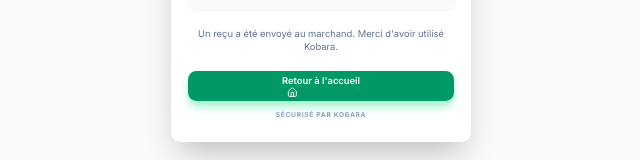
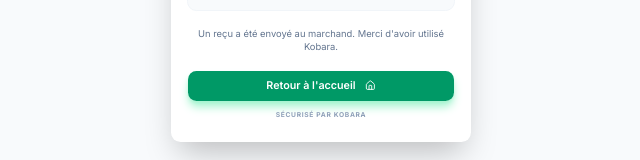
Before and after one commit to L09DP01/kobara-app, a Next.js app: page /pay/success in a window 1280 px wide. Shown: the part 291-451 px from the top of the page, without its empty margins (319-959 px from the left). Built offline with nearby package versions, Linux system fonts and the light colour scheme.

Commit message:
fix: resolve typescript error in success page by avoiding asChild

```diff
--- a/src/app/pay/success/page.tsx
+++ b/src/app/pay/success/page.tsx
@@ -3,7 +3,8 @@
 import { useEffect, useState, Suspense } from "react";
 import { useSearchParams, useRouter } from "next/navigation";
 import { CheckCircle2, Home, ArrowRight } from "lucide-react";
-import { Button } from "@/components/ui/button";
+import { buttonVariants } from "@/components/ui/button";
+import { cn } from "@/lib/utils";
 import { Card, CardContent, CardDescription, CardFooter, CardHeader, CardTitle } from "@/components/ui/card";
 import Link from "next/link";
 import { motion } from "framer-motion";
@@ -52,12 +53,16 @@ function SuccessContent() {
             </p>
           </CardContent>
           <CardFooter className="flex flex-col gap-3 pb-8">
-            <Button asChild className="w-full bg-emerald-600 hover:bg-emerald-700 text-white rounded-xl h-12 font-semibold shadow-lg shadow-emerald-200 transition-all">
-              <Link href="/">
-                Retour à l'accueil
-                <Home className="ml-2 w-4 h-4" />
-              </Link>
-            </Button>
+            <Link
+              href="/"
+              className={cn(
+                buttonVariants({ variant: "default", size: "lg" }),
+                "w-full bg-emerald-600 hover:bg-emerald-700 text-white rounded-xl h-12 text-base font-semibold transition-all hover:scale-[1.02] active:scale-[0.98] shadow-lg shadow-emerald-200"
+              )}
+            >
+              Retour à l'accueil
+              <Home className="ml-2 w-4 h-4" />
+            </Link>
             <p className="text-[10px] text-slate-400 text-center uppercase tracking-widest font-bold">
               Sécurisé par Kobara
             </p>
```
